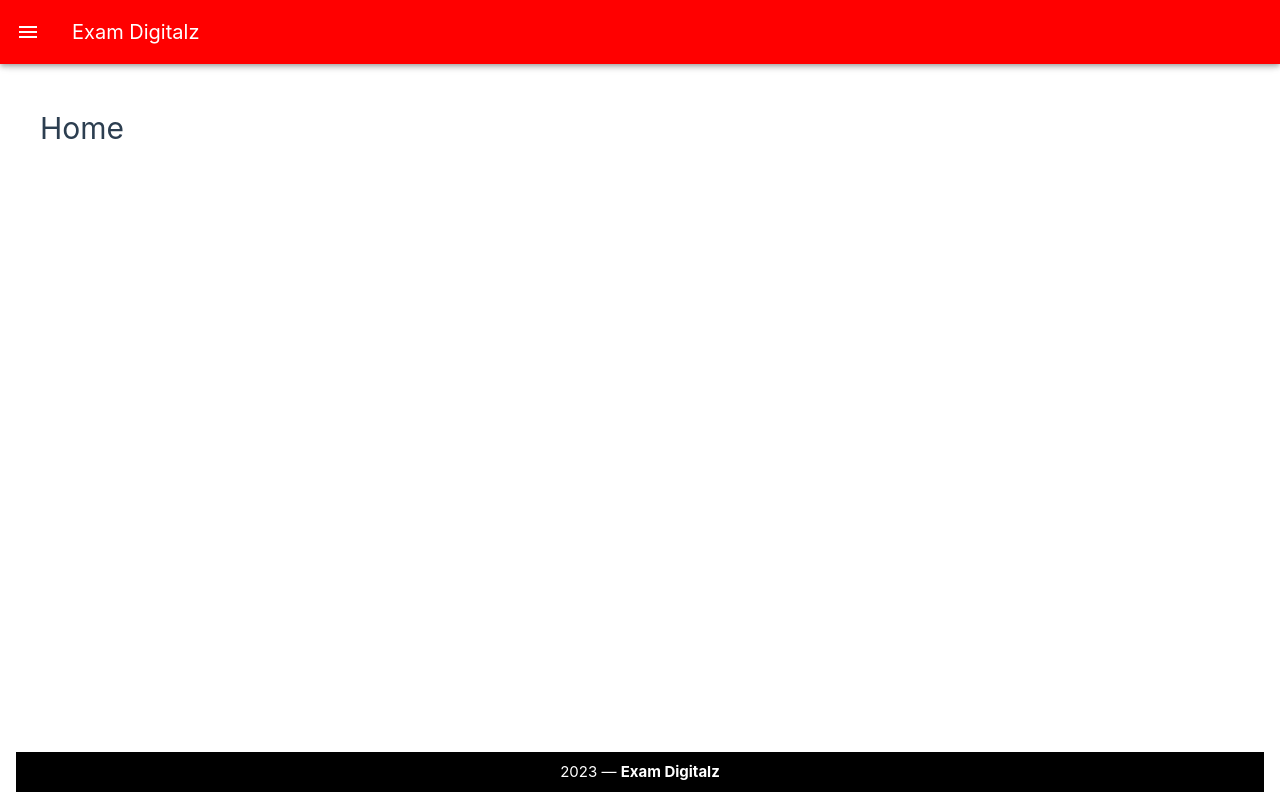
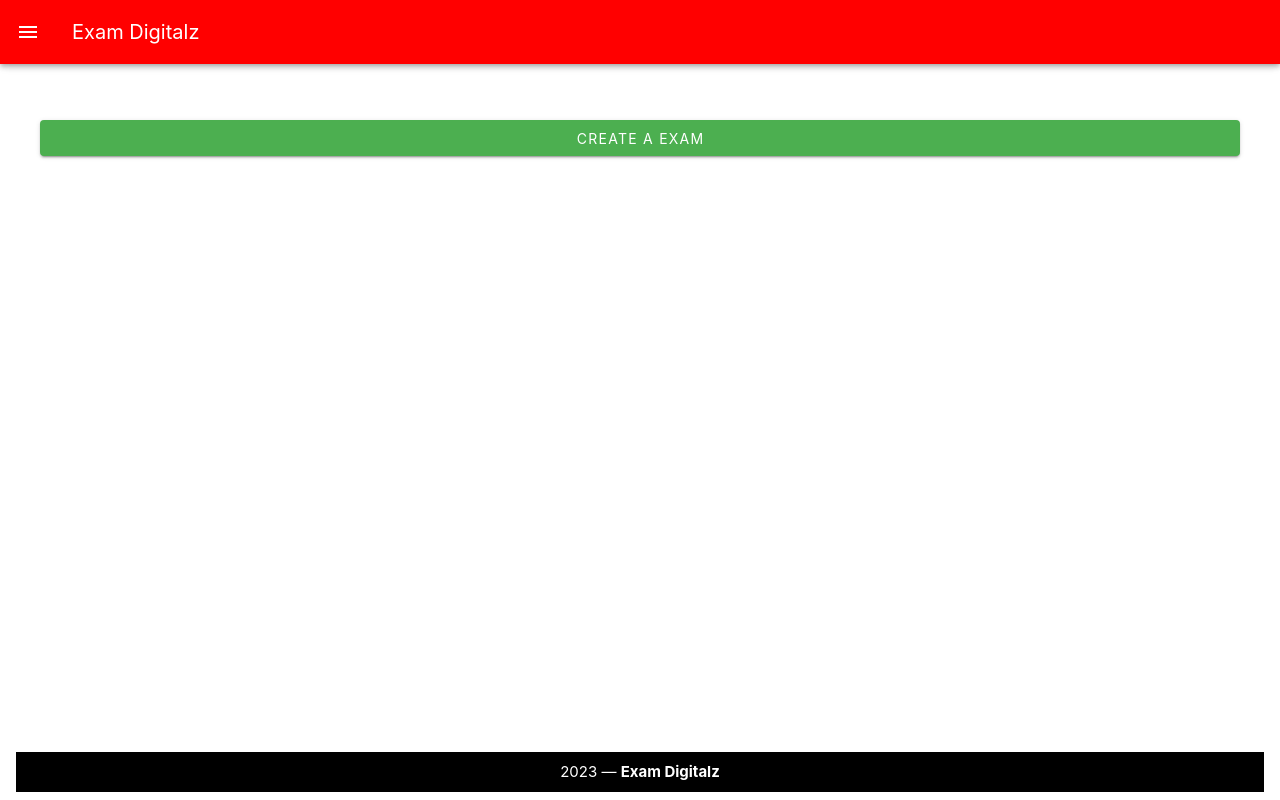
Before and after one commit to criar-art/exam.digitalz, a Vue app: page / in a window 1280 px wide. Built offline with nearby package versions, Linux system fonts and the light colour scheme.

Commit message:
create modal for new page

```diff
--- a/package.json
+++ b/package.json
@@ -31,6 +31,7 @@
     "jsdom": "^22.1.0",
     "prettier": "^2.8.8",
     "start-server-and-test": "^2.0.0",
+    "uuid": "^9.0.0",
     "vite": "^4.3.9",
     "vitest": "^0.32.0"
   }
--- a/src/App.vue
+++ b/src/App.vue
@@ -2,6 +2,24 @@
 import { ref } from 'vue'
 import { RouterView } from 'vue-router'
 const drawer = ref(false)
+
+// import { initializeApp } from "firebase/app";
+// import { getAuth } from "firebase/auth";
+
+// TODO: Replace the following with your app's Firebase project configuration
+// See: https://firebase.google.com/docs/web/learn-more#config-object
+const firebaseConfig = {
+  // ...
+};
+
+// Initialize Firebase
+// const app = initializeApp(firebaseConfig);
+
+
+// Initialize Firebase Authentication and get a reference to the service
+// const auth = getAuth(app);
+
+// console.log(auth)
 </script>
 
 <template>
--- a/src/views/HomeView.vue
+++ b/src/views/HomeView.vue
@@ -1,3 +1,52 @@
+<script setup>
+import { ref } from 'vue';
+import { v4 as uuidv4 } from 'uuid';
+
+const dialog = ref(false);
+
+function createExam() {
+  localStorage.setItem(`exam-${uuidv4()}`, "Teste")
+}
+</script>
+
 <template>
-  <h1>Home</h1>
+  <v-dialog
+    v-model="dialog"
+    persistent
+    width="auto"
+  >
+    <template v-slot:activator="{ props }">
+      <v-btn
+        color="success"
+        class="mt-4"
+        block
+        v-bind="props"
+      >
+        Create a exam
+      </v-btn>
+    </template>
+    <v-card>
+      <v-card-title class="text-h5">
+        Create a new exam
+      </v-card-title>
+      <v-card-text>Let's go write for a new exam and publish easy!</v-card-text>
+      <v-card-actions>
+        <v-spacer></v-spacer>
+        <v-btn
+          color="red-darken-1"
+          variant="text"
+          @click="dialog = false"
+        >
+          Cancel
+        </v-btn>
+        <v-btn
+          color="green-darken-1"
+          variant="text"
+          @click="dialog = false"
+        >
+          Create
+        </v-btn>
+      </v-card-actions>
+    </v-card>
+  </v-dialog>
 </template>
```
Also changed, not shown: 2 other files (tests, documents, lock files or other folders).
